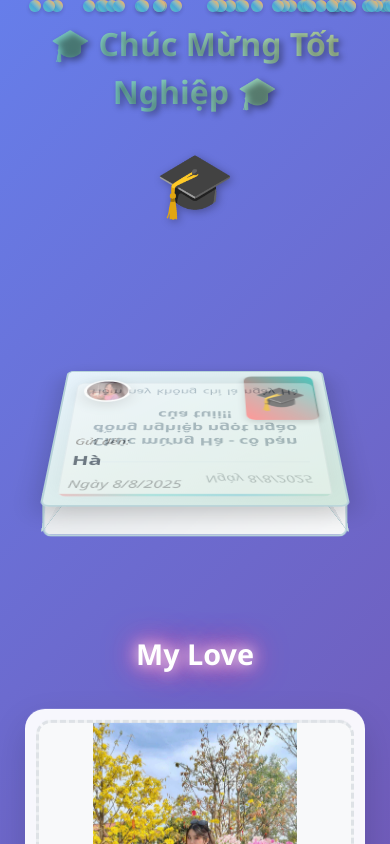
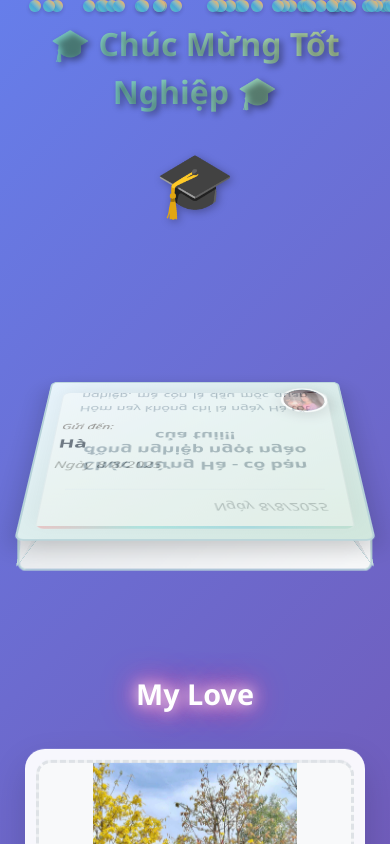
Before and after one commit to baogocm/fromMyTien, a React (Vite) app: page / in a window 390 px wide. Shown: the top 844 px of the page. Built offline with nearby package versions, Linux system fonts and the light colour scheme.

Commit message:
update img letter_4

```diff
--- a/src/App.css
+++ b/src/App.css
@@ -61,8 +61,8 @@ body {
 
 .envelope {
   position: relative;
-  width: 400px;
-  height: 320px;
+  width: 450px;
+  height: 380px;
   margin: 0 auto;
   transform-style: preserve-3d;
   transition: transform 1.5s ease-in-out;
@@ -104,12 +104,24 @@ body {
 }
 
 .stamp {
-  font-size: 2.5rem;
-  background: linear-gradient(45deg, #ff6b6b, #4ecdc4);
+  width: 60px;
+  height: 60px;
   border-radius: 8px;
-  padding: 8px;
+  overflow: hidden;
   box-shadow: 0 4px 8px rgba(0, 0, 0, 0.2);
   animation: pulse 2s infinite;
+  border: 2px solid rgba(255, 255, 255, 0.8);
+}
+
+.stamp img {
+  width: 100%;
+  height: 100%;
+  object-fit: cover;
+  transition: all 0.3s ease;
+}
+
+.stamp:hover img {
+  transform: scale(1.1);
 }
 
 .envelope-image {
@@ -280,12 +292,12 @@ body {
   background: linear-gradient(135deg, #fff9f0 0%, #fff 100%);
   margin: 5% auto;
   border-radius: 8px;
-  padding: 25px;
+  padding: 30px;
   box-shadow: 0 8px 25px rgba(0, 0, 0, 0.15);
   border: 1px solid #e0e0e0;
   position: relative;
   overflow-y: auto;
-  max-height: 280px;
+  max-height: 340px;
 }
 
 .letter-paper::-webkit-scrollbar {
@@ -318,7 +330,7 @@ body {
 
 .letter-header {
   text-align: right;
-  margin-bottom: 20px;
+  margin-bottom: 25px;
   padding-bottom: 15px;
   border-bottom: 2px solid #f0f0f0;
 }
@@ -326,40 +338,40 @@ body {
 .letter-date {
   font-style: italic;
   color: #666;
-  font-size: 0.95rem;
+  font-size: 1rem;
 }
 
 .letter-content h2 {
   color: #2c3e50;
-  margin-bottom: 20px;
-  font-size: 1.4rem;
+  margin-bottom: 25px;
+  font-size: 1.6rem;
   font-weight: bold;
   line-height: 1.4;
 }
 
 .letter-content p {
-  line-height: 1.7;
-  margin-bottom: 15px;
-  font-size: 1rem;
+  line-height: 1.8;
+  margin-bottom: 20px;
+  font-size: 1.1rem;
   color: #34495e;
   text-align: justify;
 }
 
 .signature {
-  margin-top: 25px;
+  margin-top: 30px;
   text-align: right;
   font-style: italic;
 }
 
 .signature p {
   margin-bottom: 5px;
-  font-size: 1rem;
+  font-size: 1.1rem;
 }
 
 .signature-name {
   font-weight: bold;
   color: #2c3e50;
-  font-size: 1.1rem;
+  font-size: 1.2rem;
   margin-top: 5px;
   line-height: 1.4;
 }
@@ -729,8 +741,8 @@ body {
   }
 
   .envelope {
-    width: 320px;
-    height: 260px;
+    width: 380px;
+    height: 320px;
   }
 
   .envelope-image {
@@ -738,17 +750,22 @@ body {
     height: 60px;
   }
 
+  .stamp {
+    width: 50px;
+    height: 50px;
+  }
+
   .letter-paper {
-    padding: 20px;
-    max-height: 220px;
+    padding: 25px;
+    max-height: 280px;
   }
 
   .letter-content h2 {
-    font-size: 1.2rem;
+    font-size: 1.4rem;
   }
 
   .letter-content p {
-    font-size: 0.95rem;
+    font-size: 1rem;
   }
 
   .gallery-title {
@@ -795,8 +812,8 @@ body {
   }
 
   .envelope {
-    width: 280px;
-    height: 240px;
+    width: 320px;
+    height: 280px;
   }
 
   .envelope-image {
@@ -804,17 +821,22 @@ body {
     height: 50px;
   }
 
+  .stamp {
+    width: 40px;
+    height: 40px;
+  }
+
   .letter-paper {
-    padding: 15px;
-    max-height: 200px;
+    padding: 20px;
+    max-height: 240px;
   }
 
   .letter-content h2 {
-    font-size: 1.1rem;
+    font-size: 1.2rem;
   }
 
   .letter-content p {
-    font-size: 0.9rem;
+    font-size: 0.95rem;
   }
 
   .gallery-title {
@@ -867,4 +889,9 @@ body {
     width: 40px;
     height: 40px;
   }
+
+  .stamp {
+    width: 35px;
+    height: 35px;
+  }
 }
--- a/src/App.jsx
+++ b/src/App.jsx
@@ -47,10 +47,9 @@ function App() {
               <div className="envelope-flap-top"></div>
               <div className="envelope-body">
                 <div className="stamp-area">
-                  <div className="stamp">🎓</div>
-                </div>
-                <div className="envelope-image">
-                  <img src={img4} alt="Hình ảnh đặc biệt" />
+                  <div className="envelope-image">
+                    <img src={img4} alt="Hình ảnh đặc biệt" />
+                  </div>
                 </div>
                 <div className="address-area">
                   <div className="to-label">Gửi đến:</div>
```
